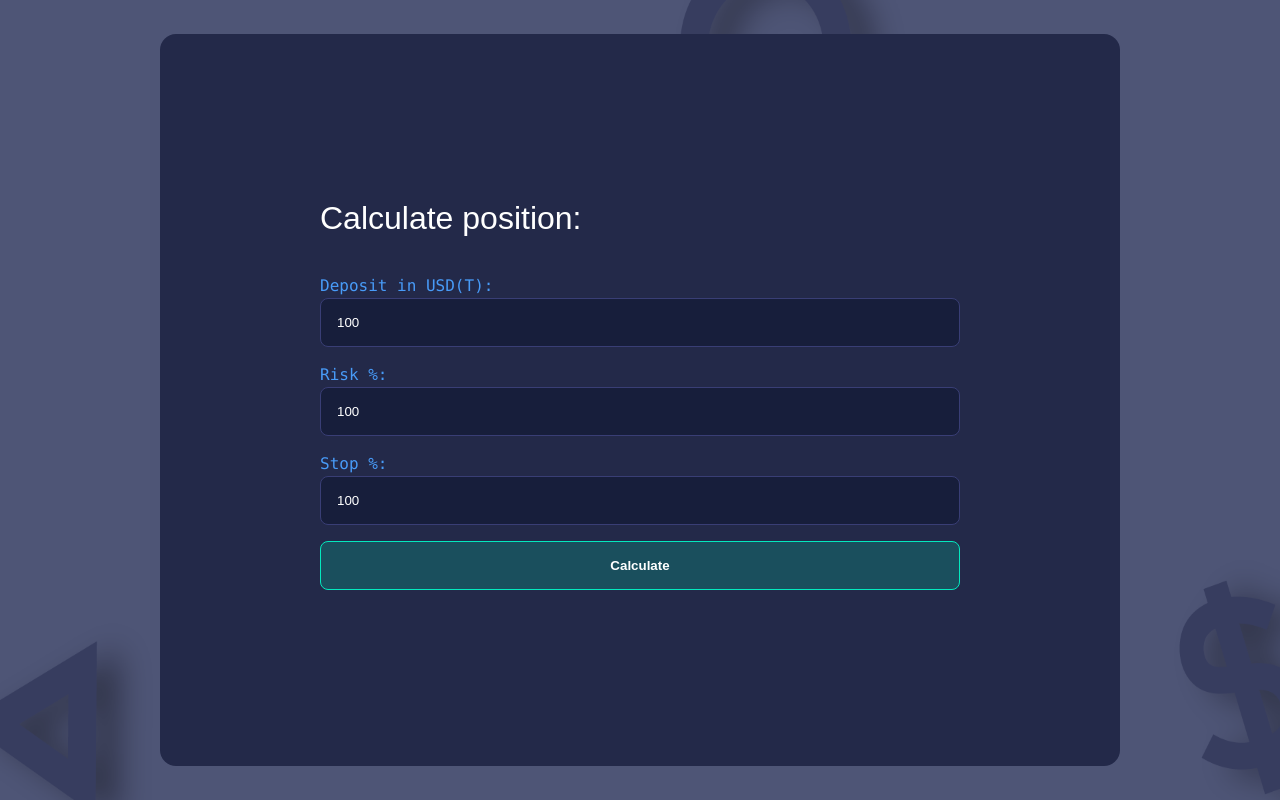
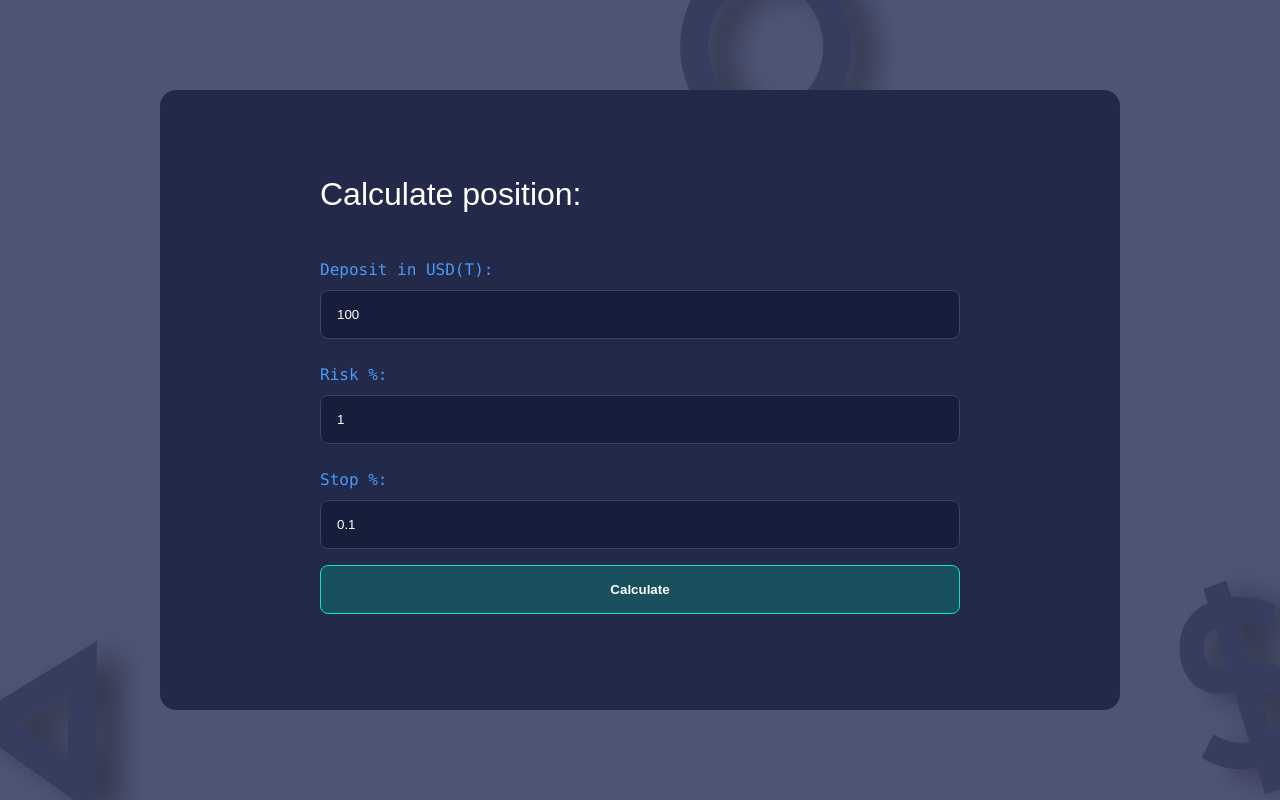
Before and after one commit to Hunter2001/tradeCalc2, a plain HTML site: page index.html in a window 1280 px wide. Drawn offline with Linux system fonts and the light colour scheme.

Commit message:
GPT IMPROVED P1

```diff
--- a/index.html
+++ b/index.html
@@ -9,13 +9,19 @@
   <body>
     <div class="container">
       <form class="input-form">
-        <h1>Calculate position:</h2>
-        <p>Deposit in USD(T):</p>
-        <input type="number" placeholder="Deposit in USD(T):" value="100" />
-        <p>Risk %:</p>
-        <input type="number" placeholder="Risk %" value="100" />
-        <p>Stop %:</p>
-        <input type="number" placeholder="Stop %" value="100" />
+        <h1>Calculate position:</h1>
+        <div class="input-group">
+          <label for="deposit">Deposit in USD(T):</label>
+          <input type="number" id="deposit" placeholder="100" value="100" />
+        </div>
+        <div class="input-group">
+          <label for="risk">Risk %:</label>
+          <input type="number" id="risk" placeholder="100" value="1" />
+        </div>
+        <div class="input-group">
+          <label for="stop">Stop %:</label>
+          <input type="number" id="stop" placeholder="100" value="0.1" />
+        </div>
         <button type="submit">Calculate</button>
       </form>
     </div>
--- a/src/css/main.css
+++ b/src/css/main.css
@@ -38,10 +38,11 @@ body {
   background-color: #232949;
   border-radius: 1rem;
   padding: 10rem;
-  text-align: center;
+  text-align: left;
 }
 
-.input-form input {
+.input-form input,
+.input-form button {
   display: block;
   width: 100%;
   max-width: 30rem;
@@ -55,18 +56,11 @@ body {
 }
 
 .input-form button {
-  display: block;
-  width: 100%;
-  max-width: 30rem;
-  margin: 1rem auto;
-  padding: 1rem;
-  border-radius: 0.5rem;
   background-color: #1a4f5d;
   color: white;
   font-weight: bold;
   cursor: pointer;
   /* border: 20px solid; */
-  border: 0.1rem solid;
   border-color: #04e9be;
 }
 
@@ -74,6 +68,7 @@ body {
   /* Style for larger screens */
   .input-form {
     max-width: 60rem;
+    padding: 5rem;
   }
 
   .input-form input,
@@ -88,13 +83,16 @@ h1 {
   font-weight: normal;
   padding-bottom: 2rem;
   text-align: left;
+  position: relative;
+  left: 5rem;
 }
 
-p {
+label {
   color: #489bf8;
   position: relative;
-  margin-bottom: -1rem;
   text-align: left;
   font-family: Consolas;
   font-size: 1rem;
+  left: 5rem;
+  top: 0.5rem;
 }
```
